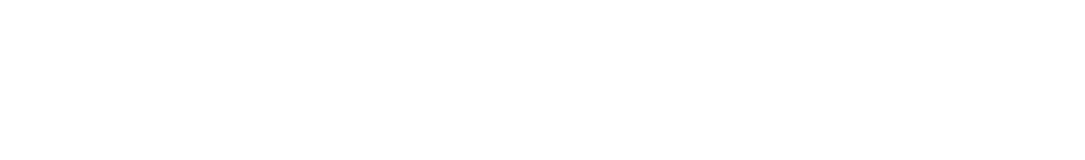
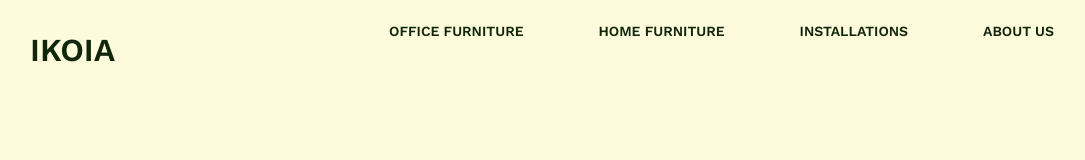
Before and after one commit to NicholasCarreiroSecE/Assignment-2, a plain HTML site: page landingpage.html in a window 1280 px wide. Shown: the whole page, without its empty margins (98-1183 px from the left). Drawn offline with nearby package versions, Linux system fonts and the light colour scheme.

Commit message:
navbar
created and styled navigation bar

```diff
--- a/landingpage.html
+++ b/landingpage.html
@@ -6,8 +6,19 @@
 </head>
 
 <body>
-       <header></header>
-       <nav id="topnav"></nav>
+    <header>
+        <div class="container">
+            <h1 class="logo">IKOIA</h1>
+            <nav>
+                <ul>
+                    <li><a href="#">OFFICE FURNITURE</a></li>
+                    <li><a href="#">HOME FURNITURE</a></li>
+                    <li><a href="#">INSTALLATIONS</a></li>
+                    <li><a href="#">ABOUT US</a></li>
+                </ul>
+            </nav>
+        </div>
+    </header>
     <section id="mainbody">
         <article>
 
--- a/style.css
+++ b/style.css
@@ -0,0 +1,74 @@
+@import url('https://fonts.googleapis.com/css?family=Work+Sans:400,600');
+
+body {
+    margin: 0;
+    background: #FEFADC;
+    font-family: 'Work Sans', sans-serif;
+    font-weight: 800;
+}
+
+.container {
+    width: 80%;
+    margin: 0 auto;
+}
+
+.container .logo {
+    color: #11270B;
+}
+
+header::after {
+    content: '';
+    display: table;
+    clear: both;
+}
+
+.logo {
+    float: left;
+    padding: 10px 0;
+}
+
+nav {
+    float: right;
+}
+
+nav ul {
+    margin: 0;
+    padding: 0;
+    list-style: none;
+}
+
+nav li {
+    display: inline-block;
+    margin-left: 70px;
+    padding-top: 23px;
+
+    position: relative;
+}
+
+nav a {
+    color: #11270B;
+    text-decoration: none;
+    text-transform: uppercase;
+    font-size: 14px;
+}
+
+nav a:hover {
+    color: #000000;
+}
+
+nav a::before {
+    content: '';
+    display: block;
+    height: 5px;
+    background-color: #11270B;
+
+    position: absolute;
+    top: 0;
+    width: 0%;
+
+    transition: all ease-in-out 250ms;
+}
+
+nav a:hover::before {
+    width: 100%;
+}
```
Lines whose indentation alone changed are shown as unchanged.
